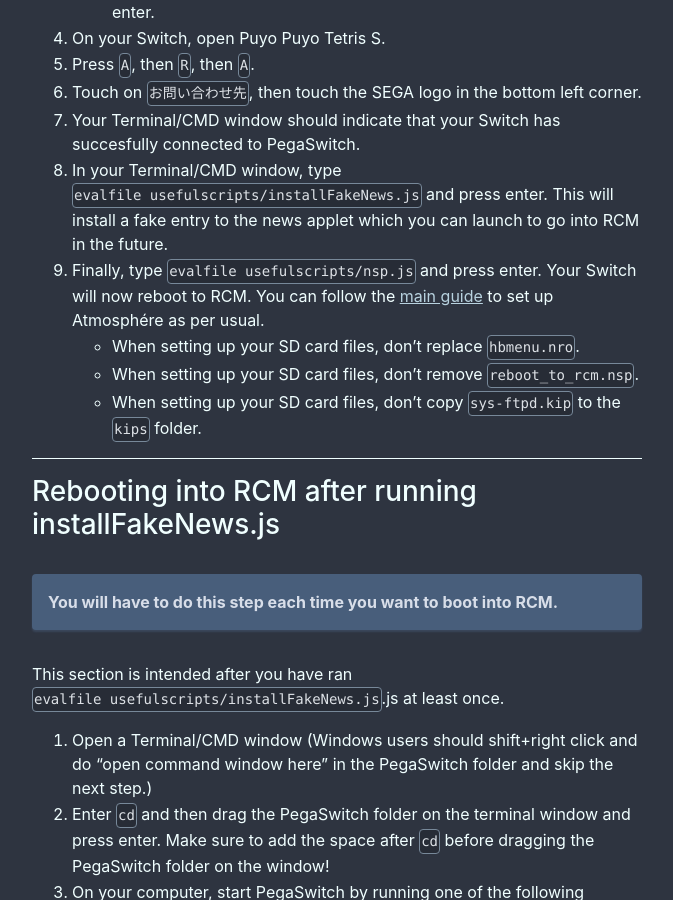
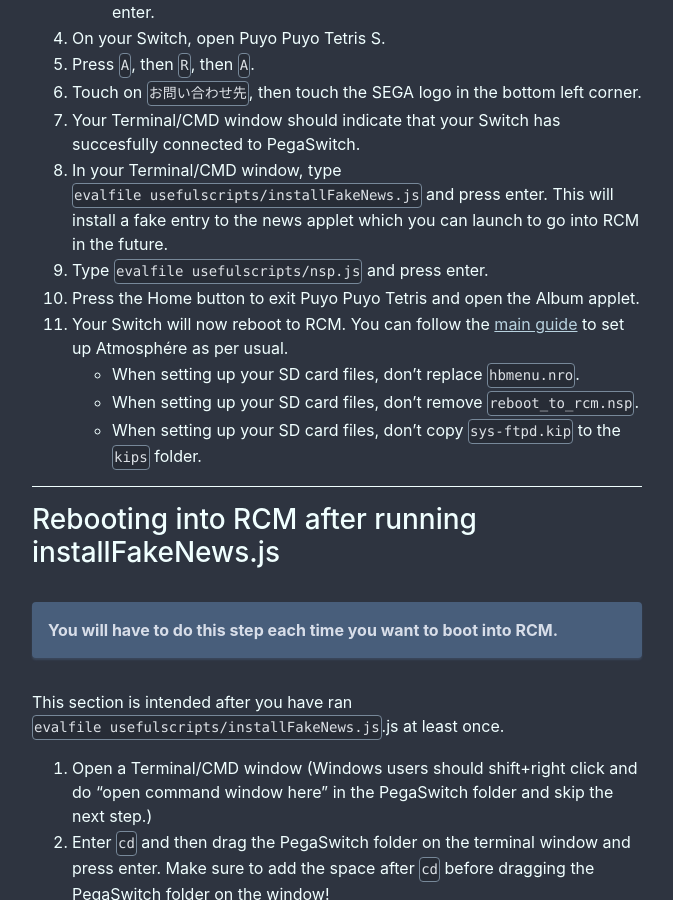
Before and after one commit to noirscape/SwitchGuideOLD, a Jekyll site: the page built from 1-0-0.md, in a window 1280 px wide and 900 px high, scrolled down 2308 px. Shown: the whole window, without its empty margins (303-976 px from the left). Built offline with Jekyll 4.4.1, drawn with Linux system fonts in a browser that asks for light colours.

Commit message:
Closing #8 (again)

```diff
--- a/1-0-0.md
+++ b/1-0-0.md
@@ -69,7 +69,9 @@
 6. Touch on `お問い合わせ先`, then touch the SEGA logo in the bottom left corner.
 7. Your Terminal/CMD window should indicate that your Switch has succesfully connected to PegaSwitch.
 8. In your Terminal/CMD window, type `evalfile usefulscripts/installFakeNews.js` and press enter. This will install a fake entry to the news applet which you can launch to go into RCM in the future.
-9. Finally, type `evalfile usefulscripts/nsp.js` and press enter. Your Switch will now reboot to RCM. You can follow the [main guide](index.html){: .a-table target="_blank"} to set up Atmosphére as per usual.
+9. Type `evalfile usefulscripts/nsp.js` and press enter.
+10. Press the Home button to exit Puyo Puyo Tetris and open the Album applet.
+11. Your Switch will now reboot to RCM. You can follow the [main guide](index.html){: .a-table target="_blank"} to set up Atmosphére as per usual.
  - When setting up your SD card files, don't replace `hbmenu.nro`.
  - When setting up your SD card files, don't remove `reboot_to_rcm.nsp`.
  - When setting up your SD card files, don't copy `sys-ftpd.kip` to the `kips` folder.
```
